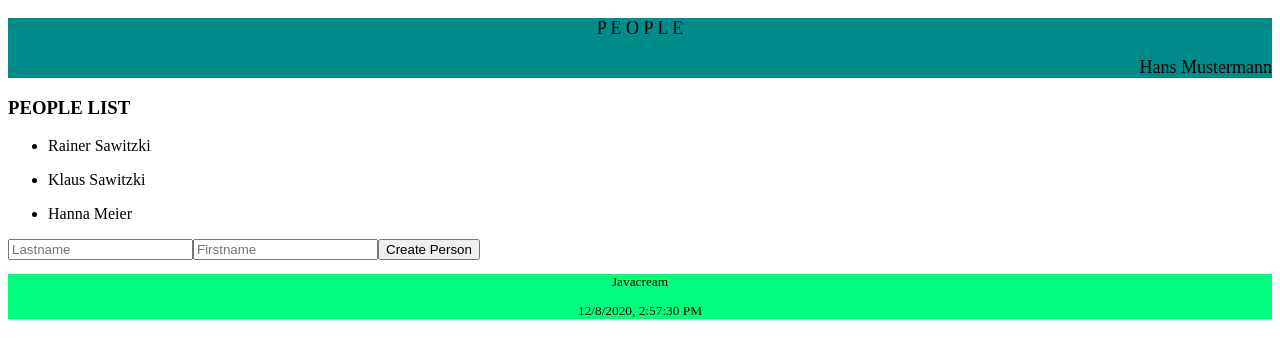
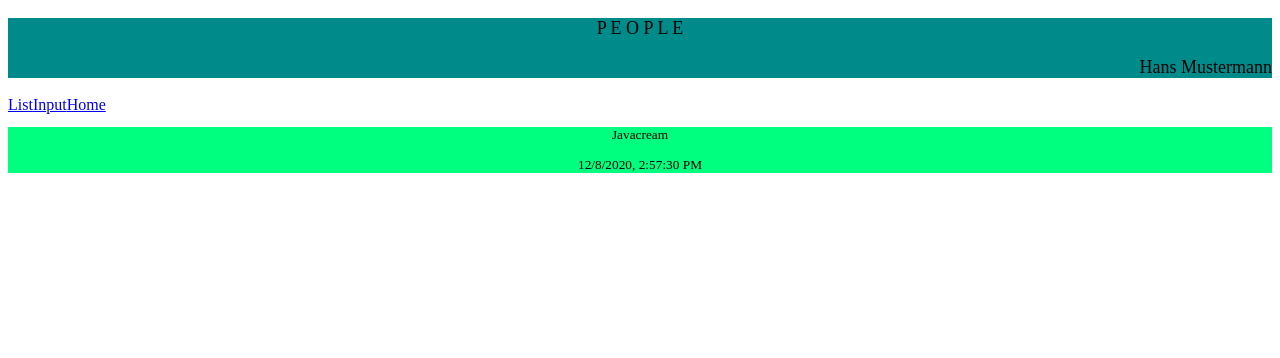
Before and after one commit to Javacream/org.javacream.training.react, a React (Create React App) app in the folder training/: page / in a window 1280 px wide. Shown: the top 358 px of the page. Built offline with nearby package versions, Linux system fonts and the light colour scheme.

Commit message:
introduce navigation

```diff
--- a/training/package.json
+++ b/training/package.json
@@ -10,8 +10,10 @@
     "@types/node": "^12.0.0",
     "@types/react": "^16.9.53",
     "@types/react-dom": "^16.9.8",
+    "@types/react-router-dom": "^5.1.6",
     "react": "^17.0.1",
     "react-dom": "^17.0.1",
+    "react-router-dom": "^5.2.0",
     "react-scripts": "4.0.1",
     "typescript": "^4.0.3",
     "web-vitals": "^0.2.4"
--- a/training/src/people/components/Content.tsx
+++ b/training/src/people/components/Content.tsx
@@ -2,30 +2,7 @@ import React, { useState } from 'react'
 import PeopleList from './PeopleList'
 import PersonInput from './PersonInput'
 import {peopleModel} from '../model/peopleData'
-
-class ContentClass extends React.PureComponent {
-    state = {
-        people: peopleModel.findAll()
-
-    }
-    render(){
-    return (
-        <div>
-            <PeopleList people={this.state.people}></PeopleList>
-            <PersonInput update={this.handlePersonCreation}></PersonInput>
-        </div>
-    )
-    }
-
-    handlePersonCreation = (lastname:string, firstname:string) => {
-        peopleModel.create(lastname, firstname)
-        this.setState({
-            people: peopleModel.findAll()
-
-        })
-    }
-}
-
+import { BrowserRouter, Link, Route, Switch } from 'react-router-dom'
 
 export default function Content() {
     const initialState = {people: peopleModel.findAll()}
@@ -39,8 +16,15 @@ export default function Content() {
     }
     return (
         <div>
-            <PeopleList people={peopleState.people}></PeopleList>
-            <PersonInput update={handlePersonCreation}></PersonInput>
+            <BrowserRouter>
+            <Link to='/peopleList'>List</Link>
+            <Link to='/personInput'>Input</Link>
+            <Link to='/'>Home</Link>
+            <Switch>
+                <Route path='/peopleList' render={(props) => <PeopleList {...props} people={peopleState.people}></PeopleList>}></Route>
+                <Route path='/personInput' render={(props) => <PersonInput {...props} update={handlePersonCreation}></PersonInput>}></Route>
+            </Switch>
+            </BrowserRouter>
         </div>
     )
 
```
Also changed, not shown: 2 other files (tests, documents, lock files or other folders).
